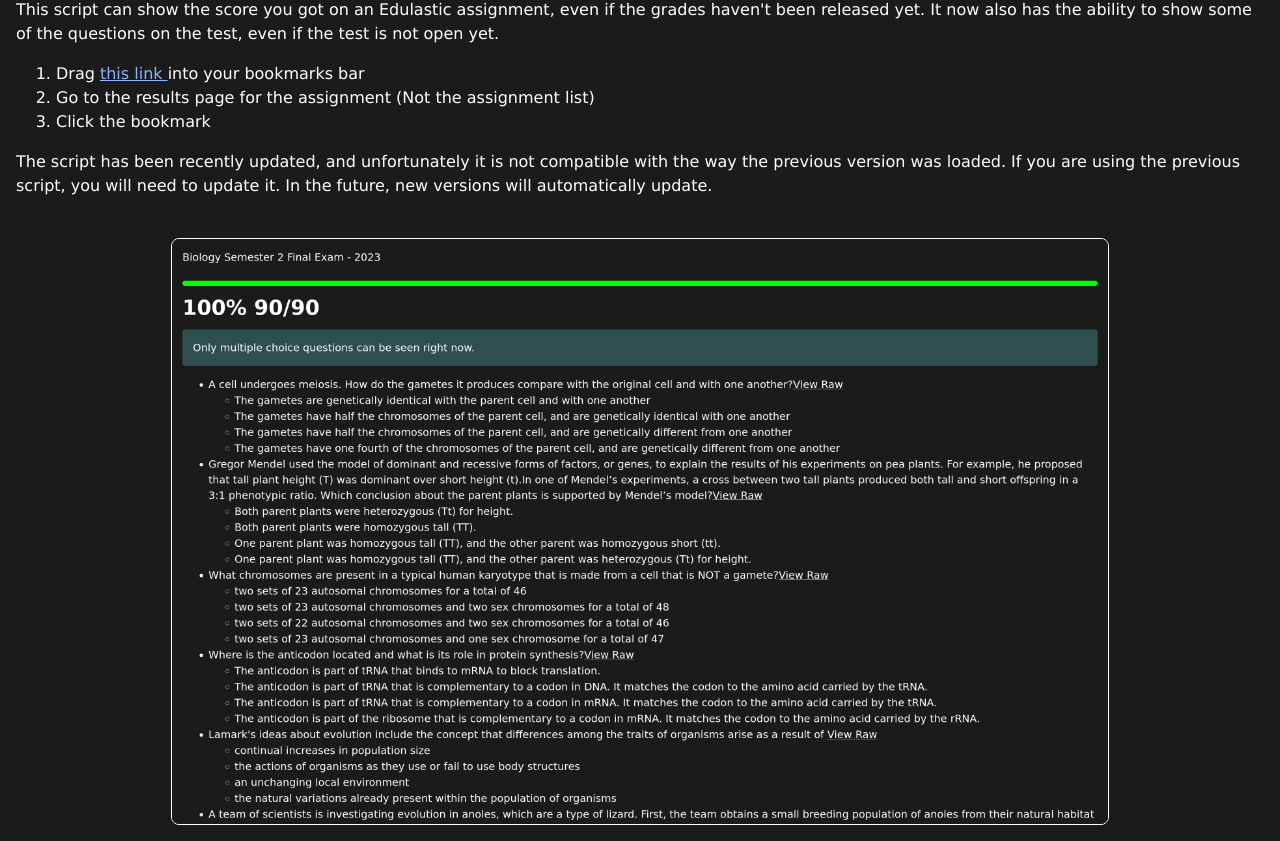
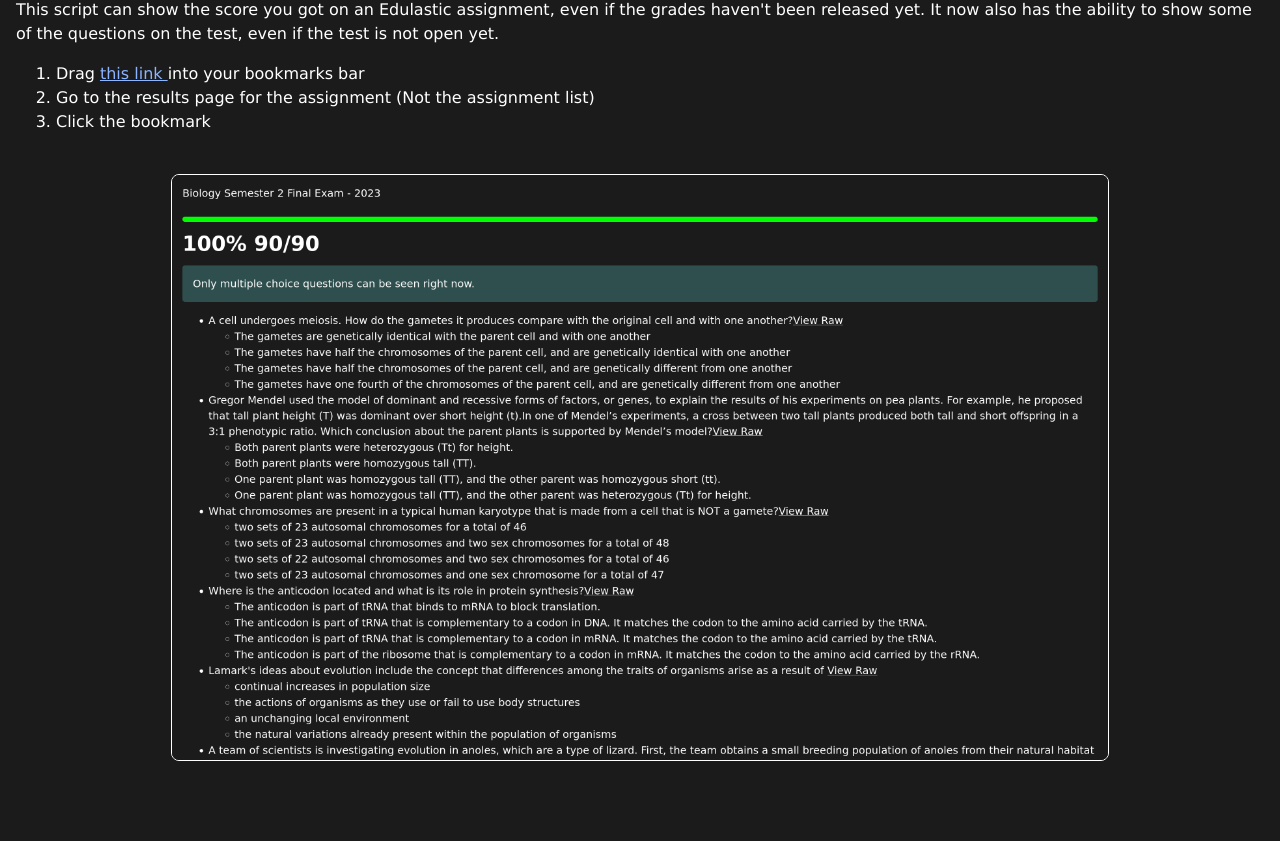
Before and after one commit to PurelyAnecdotal/edulasticgrade, a plain HTML site: page index.html in a window 1280 px wide. Shown: the part 69-910 px from the top of the page. After the commit the page ends 846 px from the top, so only its background shows below. Drawn offline with Linux system fonts and the light colour scheme.

Commit message:
Remove update warning

```diff
--- a/index.html
+++ b/index.html
@@ -63,12 +63,6 @@
             </li>
             <li>Click the bookmark</li>
         </ol>
-        <p>
-            The script has been recently updated, and unfortunately it is not
-            compatible with the way the previous version was loaded. If you are
-            using the previous script, you will need to update it. In the
-            future, new versions will automatically update.
-        </p>
         <br />
         <div><img src="screenshot.png" /></div>
     </body>
```
